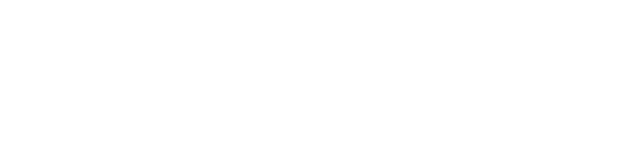
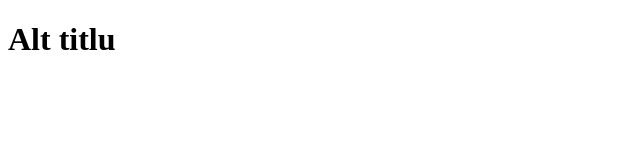
Before and after one commit to Andyoase/demo, a plain HTML site: page fisierNou.html in a window 1280 px wide. Shown: the whole page, without its empty margins (0-640 px from the left). Drawn offline with Linux system fonts and the light colour scheme.

Commit message:
Update title in fisierNou

```diff
--- a/fisierNou.html
+++ b/fisierNou.html
@@ -6,6 +6,6 @@
     <title>Document</title>
 </head>
 <body>
-
+    <h1>Alt titlu</h1>
 </body>
 </html>
```
